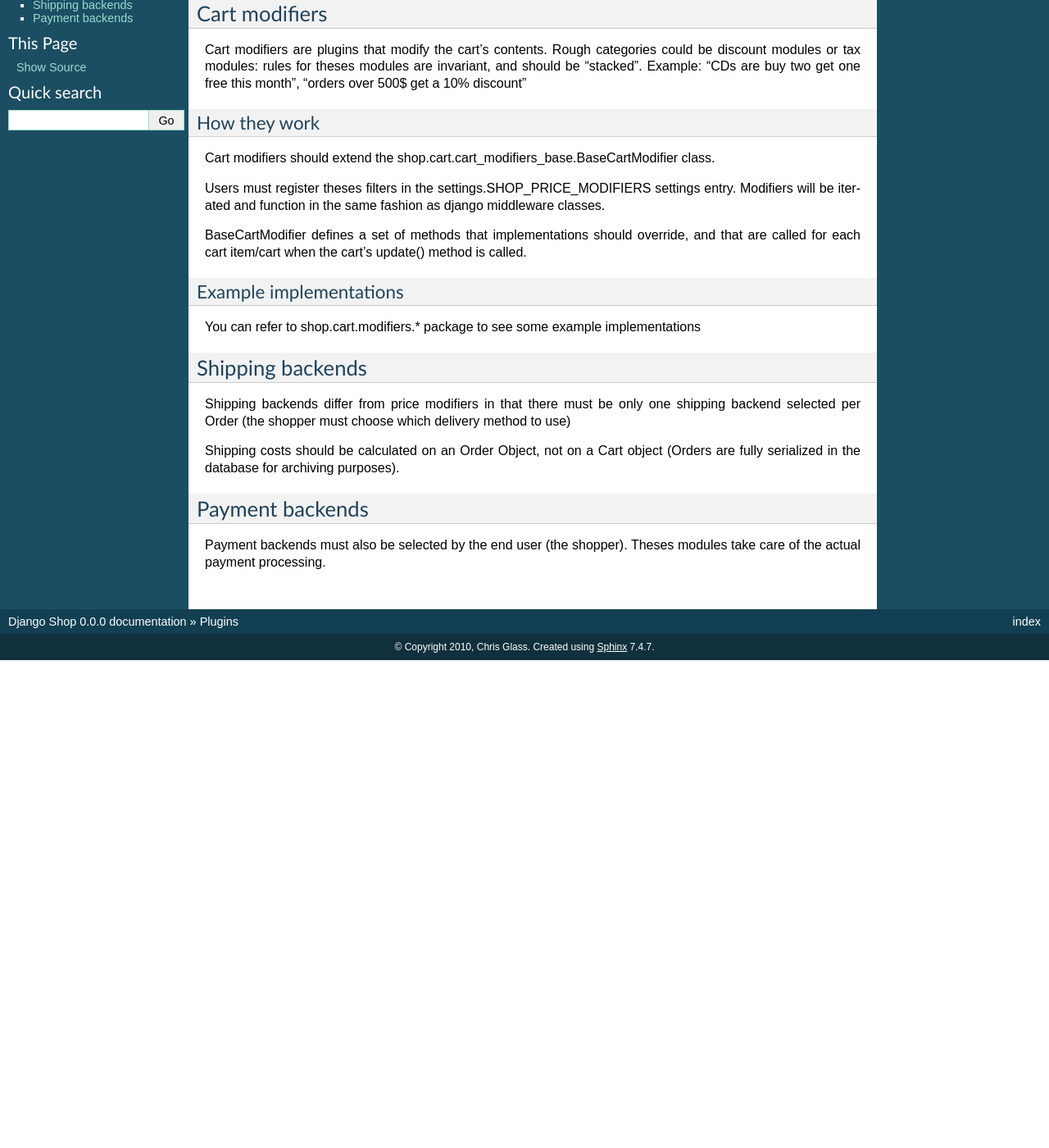
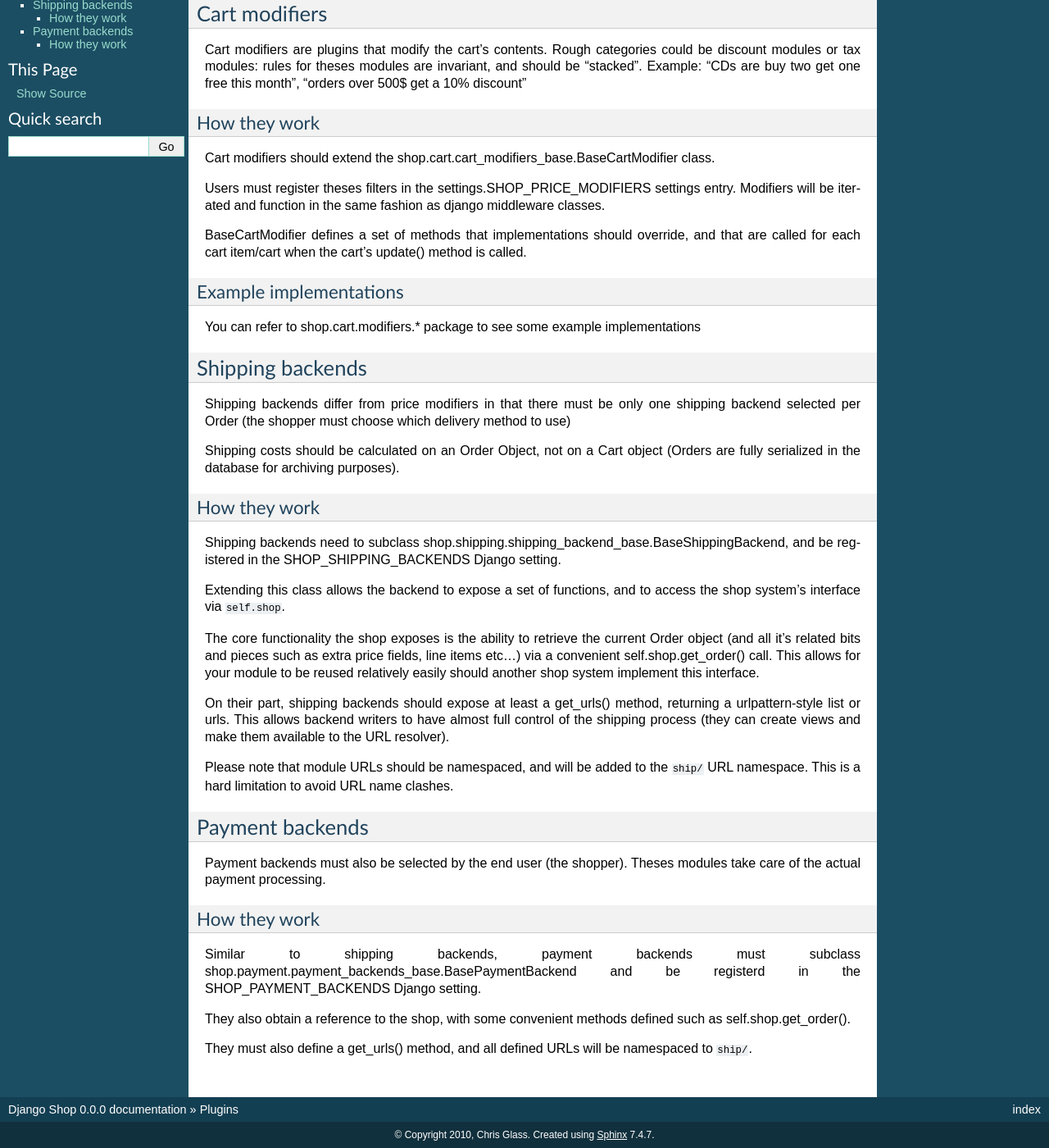
Before and after one commit to smartdevcode/django-shop, a Sphinx documentation site: the page built from docs/plugins.rst, in a window 1280 px wide and 1400 px high, scrolled down 156 px. Shown: the whole window at 82% size. Built offline with Sphinx 7.4.7, drawn with Linux system fonts in a browser that asks for light colours; before the commit the page ends 961 px from its top, so only the background shows below that.

Commit message:
Adde more doc on how plugins will/should work

```diff
--- a/docs/plugins.rst
+++ b/docs/plugins.rst
@@ -43,9 +43,46 @@ to use)
 Shipping costs should be calculated on an Order Object, not on a Cart object (Orders
 are fully serialized in the database for archiving purposes).
 
+How they work
+--------------
+
+Shipping backends need to subclass
+shop.shipping.shipping_backend_base.BaseShippingBackend, and be registered in
+the SHOP_SHIPPING_BACKENDS Django setting.
+
+Extending this class allows the backend to expose a set of functions, and to
+access the shop system's interface via ``self.shop``.
+
+The core functionality the shop exposes is the ability to retrieve the current
+Order object (and all it's related bits and pieces such as extra price fields,
+line items etc...) via a convenient self.shop.get_order() call. This allows for
+your module to be reused relatively easily should another shop system implement
+this interface.
+
+On their part, shipping backends should expose at least a get_urls() method,
+returning a urlpattern-style list or urls. This allows backend writers to have
+almost full control of the shipping process (they can create views and make them
+available to the URL resolver).
+
+Please note that module URLs should be namespaced, and will be added to the
+``ship/`` URL namespace. This is a hard limitation to avoid URL name clashes.
+
 
 Payment backends
 =================
 
 Payment backends must also be selected by the end user (the shopper).
 Theses modules take care of the actual payment processing.
+
+How they work
+--------------
+
+Similar to shipping backends, payment backends must subclass
+shop.payment.payment_backends_base.BasePaymentBackend and be registerd in the
+SHOP_PAYMENT_BACKENDS Django setting.
+
+They also obtain a reference to the shop, with some convenient methods defined
+such as self.shop.get_order().
+
+They must also define a get_urls() method, and all defined URLs will be
+namespaced to ``ship/``.
```
